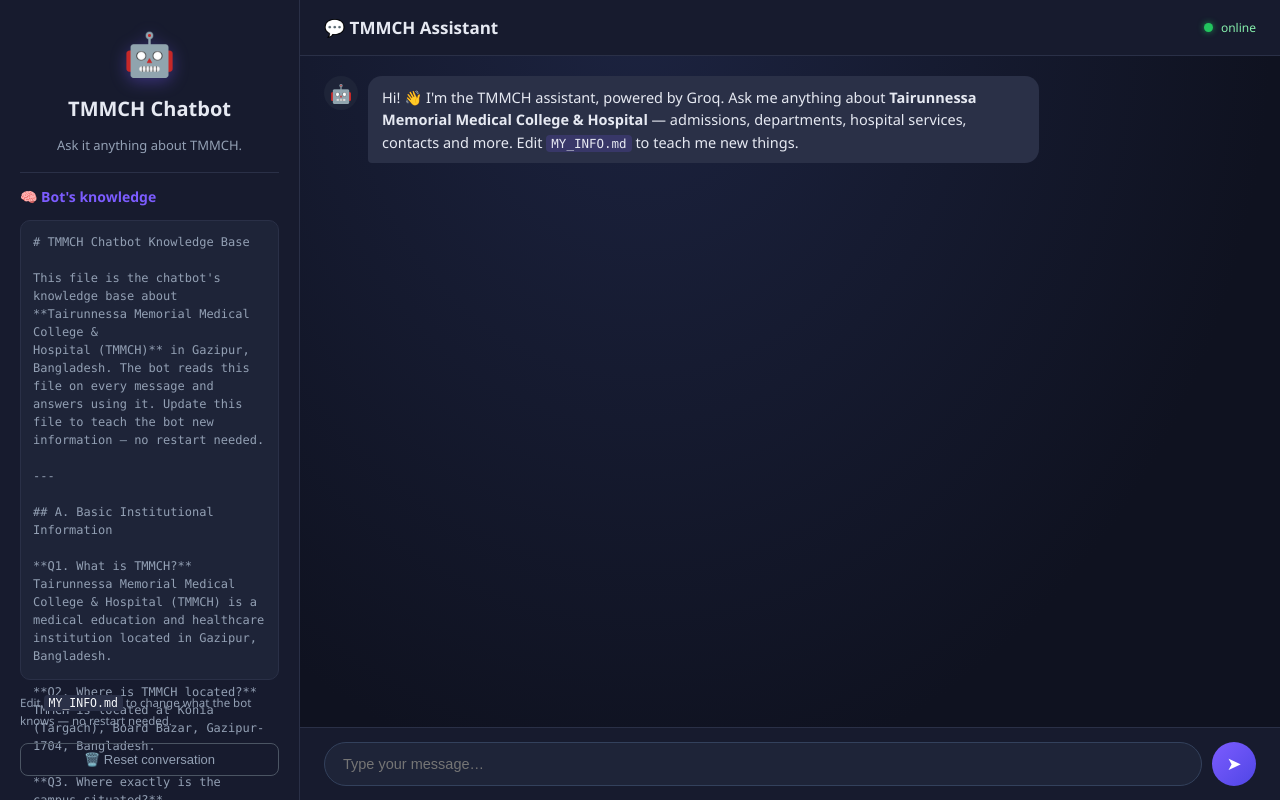
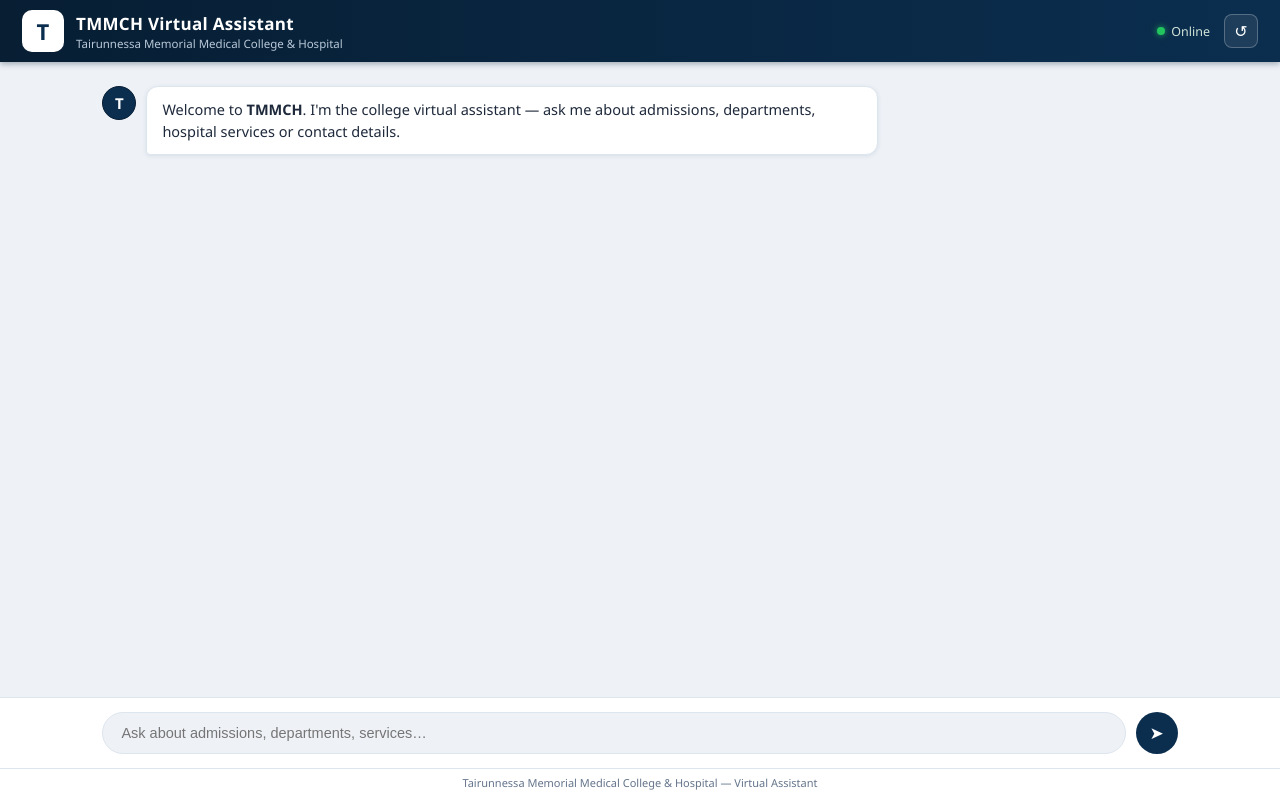
Before and after one commit to Shamima884/Chatbot-2, a Flask app: page / in a window 1280 px wide. Run offline with Flask 3, Linux system fonts and the light colour scheme.

Commit message:
Professional UI, hide internal tools, shorter answers

```diff
--- a/main.py
+++ b/main.py
@@ -18,9 +18,21 @@ app = Flask(__name__)
 INFO_FILE = "MY_INFO.md"
 
 SYSTEM_PROMPT_TEMPLATE = (
-    "You are a friendly assistant chatbot. Answer questions using the knowledge base "
-    "provided below. If the information does not contain an answer, say you are not "
-    "sure rather than guessing. Be concise, accurate, warm and helpful.\n\n"
+    "You are the official virtual assistant of Tairunnessa Memorial Medical College "
+    "& Hospital (TMMCH) in Gazipur, Bangladesh. Answer user questions using only the "
+    "knowledge base below.\n"
+    "Rules:\n"
+    "1. Keep answers SHORT: 1-3 sentences, or a brief list only when the question "
+    "clearly needs one. Never write long paragraphs.\n"
+    "2. Give only the final answer. Do not show reasoning, notes, explanations of "
+    "how you found the information, or any meta commentary.\n"
+    "3. Never mention or reveal the knowledge base, files, tools, systems, models, "
+    "or APIs used to answer. If asked what you are, say only: 'I am the TMMCH "
+    "virtual assistant.'\n"
+    "4. Be professional, polite and helpful.\n"
+    "5. If the answer is not in the knowledge base, say you don't have that "
+    "information and suggest contacting the college by phone or emailing "
+    "admin@tmmch.com.\n\n"
     "=== KNOWLEDGE BASE ===\n"
 )
 
@@ -45,7 +57,7 @@ HISTORY_LIMIT = 20
 
 @app.route("/")
 def index():
-    return render_template("index.html", knowledge=load_knowledge_base())
+    return render_template("index.html")
 
 
 @app.route("/api/chat", methods=["POST"])
@@ -78,8 +90,8 @@ def chat():
                 response = client.chat.completions.create(
                     model=model,
                     messages=messages,
-                    temperature=0.7,
-                    max_tokens=1024,
+                    temperature=0.4,
+                    max_tokens=500,
                 )
                 break
             except Exception:
--- a/static/script.js
+++ b/static/script.js
@@ -1,4 +1,4 @@
-/* Personal chatbot UI logic */
+/* TMMCH Virtual Assistant — UI logic */
 "use strict";
 
 const form = document.getElementById("chat-form");
@@ -42,7 +42,7 @@ function formatMessage(text) {
 function addMessage(role, content) {
   const message = document.createElement("div");
   message.className = `message ${role}`;
-  const avatar = role === "user" ? "🙂" : "🤖";
+  const avatar = role === "user" ? "👤" : "T";
   const body = role === "assistant" ? formatMessage(content) : escapeHtml(content);
   message.innerHTML = `
     <div class="avatar" aria-hidden="true">${avatar}</div>
@@ -104,7 +104,7 @@ async function resetConversation() {
   }
   addMessage(
     "assistant",
-    "Conversation reset. 👋 Ask me anything about **TMMCH** — or edit `MY_INFO.md` to teach me more!"
+    "New conversation started. How may I help you?"
   );
 }
 
@@ -121,7 +121,5 @@ resetBtn.addEventListener("click", resetConversation);
 
 addMessage(
   "assistant",
-  "Hi! 👋 I'm the TMMCH assistant, powered by Groq. Ask me anything about **Tairunnessa " +
-    "Memorial Medical College & Hospital** — admissions, departments, hospital services, " +
-    "contacts and more. Edit `MY_INFO.md` to teach me new things."
+  "Welcome to **TMMCH**. I'm the college virtual assistant — ask me about admissions, departments, hospital services or contact details."
 );
--- a/static/style.css
+++ b/static/style.css
@@ -1,13 +1,15 @@
-/* Personal chatbot UI */
+/* TMMCH Virtual Assistant — professional institutional theme */
 :root {
-  --bg: #0f1220;
-  --sidebar-bg: #171b2e;
-  --panel: #1e2438;
-  --bubble-user: #3b82f6;
-  --bubble-bot: #2a3047;
-  --text: #e6e9f2;
-  --muted: #93a0b4;
-  --accent: #7c5cff;
+  --navy: #0b2e4f;
+  --navy-dark: #071e33;
+  --teal: #0e7490;
+  --teal-dark: #155e75;
+  --bg: #eef2f7;
+  --card: #ffffff;
+  --border: #dde5ee;
+  --text: #1e293b;
+  --muted: #64748b;
+  --shadow: 0 1px 4px rgba(11, 46, 79, 0.1);
 }
 
 * { box-sizing: border-box; margin: 0; padding: 0; }
@@ -15,106 +17,71 @@
 html, body { height: 100%; }
 
 body {
-  font-family: "Segoe UI", system-ui, -apple-system, sans-serif;
-  background: radial-gradient(ellipse at top, #1c2340 0%, var(--bg) 70%);
+  font-family: "Segoe UI", system-ui, -apple-system, Roboto, sans-serif;
+  background: var(--bg);
   color: var(--text);
   overflow: hidden;
 }
 
-.app { display: flex; height: 100vh; }
+.app { display: flex; flex-direction: column; height: 100vh; }
 
-/* ---------- sidebar ---------- */
-.sidebar {
-  width: 300px;
-  background: var(--sidebar-bg);
-  border-right: 1px solid #2a3047;
-  padding: 24px 20px;
+/* ---------- top bar ---------- */
+.topbar {
+  background: linear-gradient(90deg, var(--navy-dark), var(--navy));
+  color: #fff;
   display: flex;
-  flex-direction: column;
-  gap: 14px;
-  overflow-y: auto;
+  align-items: center;
+  justify-content: space-between;
+  padding: 10px 22px;
+  box-shadow: 0 2px 6px rgba(7, 30, 51, 0.35);
+  z-index: 5;
 }
 
-.logo {
-  font-size: 42px;
-  text-align: center;
-  filter: drop-shadow(0 4px 8px rgba(124, 92, 255, 0.35));
+.brand { display: flex; align-items: center; gap: 12px; }
+
+.brand-badge {
+  width: 42px; height: 42px;
+  border-radius: 10px;
+  background: #fff;
+  color: var(--navy);
+  font-weight: 700;
+  font-size: 22px;
+  display: flex; align-items: center; justify-content: center;
+  letter-spacing: 0.5px;
 }
 
-.sidebar h2 { font-size: 20px; margin: 0; text-align: center; }
-.sidebar .tagline {
-  font-size: 13px;
-  color: var(--muted);
-  text-align: center;
-  margin-bottom: 4px;
+.brand-text h1 { font-size: 17px; font-weight: 600; letter-spacing: 0.3px; }
+.brand-text p { font-size: 11.5px; color: #b9c9d9; margin-top: 1px; }
+
+.topbar-right { display: flex; align-items: center; gap: 14px; }
+
+.status { display: flex; align-items: center; gap: 6px; font-size: 12.5px; color: #cfe3d8; }
+.status-dot {
+  width: 8px; height: 8px;
+  border-radius: 50%;
+  background: #22c55e;
+  box-shadow: 0 0 6px rgba(34, 197, 94, 0.8);
 }
 
-.sidebar hr { border: 0; border-top: 1px solid #2a3047; width: 100%; }
-
-.sidebar h3 { font-size: 14px; color: var(--accent); }
-
-.info-box {
-  background: var(--panel);
-  border: 1px solid #2a3047;
-  border-radius: 10px;
-  padding: 12px;
-  flex: 1;
-  min-height: 140px;
+.icon-btn {
+  width: 34px; height: 34px;
+  border: 1px solid rgba(255, 255, 255, 0.25);
+  background: rgba(255, 255, 255, 0.08);
+  color: #fff;
+  border-radius: 8px;
+  font-size: 16px;
+  cursor: pointer;
+  transition: background 0.15s;
 }
-
-.info-box pre {
-  font-family: "Consolas", "Courier New", monospace;
-  font-size: 12px;
-  white-space: pre-wrap;
-  word-wrap: break-word;
-  line-height: 1.5;
-  color: var(--muted);
-}
-
-.hint { font-size: 12.5px; color: var(--muted); line-height: 1.5; }
-.hint.small { font-size: 11.5px; }
-.hint code { font-size: 11.5px; color: #f8fafc; background: #2a3047; border-radius: 4px; padding: 1px 5px; }
-
-.reset-btn {
-  background: transparent;
-  border: 1px solid #4b5563;
-  color: var(--muted);
-  border-radius: 8px;
-  padding: 8px 12px;
-  font-size: 13px;
-  cursor: pointer;
-  transition: all 0.15s;
-}
-.reset-btn:hover { background: #3a1626; border-color: #ef4444; color: #f87171; }
+.icon-btn:hover { background: rgba(255, 255, 255, 0.22); }
 
 /* ---------- chat area ---------- */
-.chat {
-  flex: 1;
-  display: flex;
-  flex-direction: column;
-}
-
-.chat-header {
-  display: flex;
-  align-items: center;
-  gap: 8px;
-  padding: 16px 24px;
-  background: var(--sidebar-bg);
-  border-bottom: 1px solid #2a3047;
-}
-.chat-header h1 { font-size: 17px; flex: 1; }
-.status-dot {
-  width: 9px; height: 9px;
-  border-radius: 50%;
-  background: #22c55e;
-  box-shadow: 0 0 6px rgba(34, 197, 94, 0.7);
-}
-.status-text { font-size: 12px; color: #86efac; }
+.chat { flex: 1; display: flex; flex-direction: column; min-height: 0; }
 
 .messages {
   flex: 1;
   overflow-y: auto;
-  padding: 20px 24px;
+  padding: 24px 8%;
   scroll-behavior: smooth;
 }
 
@@ -122,42 +89,54 @@ body {
   display: flex;
   align-items: flex-start;
   gap: 10px;
-  margin-bottom: 14px;
-  animation: pop 0.2s ease-out;
+  margin-bottom: 16px;
+  animation: pop 0.18s ease-out;
 }
 
 .message .avatar {
   width: 34px; height: 34px;
   flex: 0 0 auto;
   display: flex; align-items: center; justify-content: center;
-  font-size: 18px;
-  background: var(--panel);
+  font-size: 15px;
+  font-weight: 700;
   border-radius: 50%;
 }
 
+.message.assistant .avatar {
+  background: var(--navy);
+  color: #fff;
+  border: 1px solid var(--navy-dark);
+}
+.message.user .avatar {
+  background: #e2e8f0;
+  color: var(--navy);
+}
+
 .message .bubble {
-  max-width: 72%;
-  padding: 10px 14px;
-  border-radius: 14px;
+  max-width: 68%;
+  padding: 11px 15px;
+  border-radius: 12px;
   font-size: 14.5px;
   line-height: 1.55;
   word-wrap: break-word;
+  box-shadow: var(--shadow);
 }
 
 .message.user { flex-direction: row-reverse; }
 .message.user .bubble {
-  background: linear-gradient(135deg, var(--bubble-user), #2563eb);
+  background: linear-gradient(135deg, var(--teal), var(--teal-dark));
   color: #fff;
   border-bottom-right-radius: 4px;
 }
 .message.assistant .bubble {
-  background: var(--bubble-bot);
+  background: var(--card);
+  border: 1px solid var(--border);
   border-bottom-left-radius: 4px;
 }
 
 .bubble pre.code-block {
-  background: #0b0e1a;
-  border: 1px solid #2a3047;
+  background: var(--navy);
+  color: #e6eef7;
   border-radius: 8px;
   padding: 8px 10px;
   font-family: "Consolas", "Courier New", monospace;
@@ -168,7 +147,7 @@ body {
 .bubble code {
   font-family: "Consolas", "Courier New", monospace;
   font-size: 12.5px;
-  background: rgba(124, 92, 255, 0.18);
+  background: rgba(14, 116, 144, 0.12);
   border-radius: 4px;
   padding: 1px 5px;
 }
@@ -179,61 +158,81 @@ body {
   display: flex;
   align-items: flex-start;
   gap: 10px;
-  margin-bottom: 14px;
-  animation: pop 0.2s ease-out;
+  margin-bottom: 16px;
+  animation: pop 0.18s ease-out;
+}
+.typing .avatar {
+  width: 34px; height: 34px;
+  display: flex; align-items: center; justify-content: center;
+  font-size: 15px; font-weight: 700;
+  background: var(--navy); color: #fff;
+  border-radius: 50%;
+  border: 1px solid var(--navy-dark);
 }
 .typing .bubble {
-  max-width: 72%;
-  padding: 10px 14px;
-  border-radius: 14px;
-  background: var(--bubble-bot);
+  background: var(--card);
+  border: 1px solid var(--border);
   border-bottom-left-radius: 4px;
-  display: flex;
-  gap: 5px;
+  padding: 13px 15px;
+  display: flex; gap: 5px;
+  box-shadow: var(--shadow);
 }
 .typing .bubble i {
   width: 7px; height: 7px;
   border-radius: 50%;
-  background: var(--muted);
+  background: #9db4c8;
   animation: blink 1s infinite;
 }
 .typing .bubble i:nth-child(2) { animation-delay: 0.2s; }
 .typing .bubble i:nth-child(3) { animation-delay: 0.4s; }
 
-/* ---------- input ---------- */
+/* ---------- input area ---------- */
 .chat-form {
   display: flex;
   gap: 10px;
-  padding: 14px 24px;
-  background: var(--sidebar-bg);
-  border-top: 1px solid #2a3047;
+  padding: 14px 8%;
+  background: var(--card);
+  border-top: 1px solid var(--border);
 }
 
 .chat-form input {
   flex: 1;
-  background: var(--panel);
-  border: 1px solid #33415c;
+  background: var(--bg);
+  border: 1px solid var(--border);
   border-radius: 24px;
-  padding: 12px 18px;
+  padding: 11px 18px;
   font-size: 14.5px;
   color: var(--text);
   outline: none;
+  transition: border-color 0.15s, box-shadow 0.15s;
 }
-.chat-form input:focus { border-color: var(--accent); box-shadow: 0 0 0 2px rgba(124, 92, 255, 0.25); }
+.chat-form input:focus {
+  border-color: var(--teal);
+  box-shadow: 0 0 0 3px rgba(14, 116, 144, 0.15);
+}
 .chat-form input:disabled { opacity: 0.55; }
 
 .chat-form button {
-  width: 44px; height: 44px;
+  width: 42px; height: 42px;
   border: 0;
   border-radius: 50%;
-  background: linear-gradient(135deg, var(--accent), #4f46e5);
+  background: var(--navy);
   color: #fff;
-  font-size: 18px;
+  font-size: 17px;
   cursor: pointer;
-  transition: transform 0.12s;
+  transition: transform 0.12s, background 0.15s;
 }
-.chat-form button:hover { transform: scale(1.06); }
+.chat-form button:hover { background: var(--teal-dark); transform: scale(1.05); }
 .chat-form button:disabled { opacity: 0.55; cursor: default; transform: none; }
+
+.chat-footer {
+  text-align: center;
+  font-size: 11px;
+  color: var(--muted);
+  padding: 6px 0 10px;
+  background: var(--card);
+  border-top: 1px solid var(--border);
+}
 
 /* ---------- animations ---------- */
 @keyframes pop {
@@ -245,3 +244,11 @@ body {
   0%, 100% { opacity: 0.25; }
   50%      { opacity: 1; }
 }
+
+/* ---------- mobile ---------- */
+@media (max-width: 640px) {
+  .messages, .chat-form { padding-left: 14px; padding-right: 14px; }
+  .message .bubble { max-width: 82%; }
+  .brand-text p { display: none; }
+  .brand-text h1 { font-size: 15px; }
+}
--- a/templates/index.html
+++ b/templates/index.html
@@ -3,44 +3,30 @@
 <head>
   <meta charset="UTF-8">
   <meta name="viewport" content="width=device-width, initial-scale=1.0">
-  <title>TMMCH Chatbot</title>
+  <title>TMMCH Virtual Assistant</title>
   <link rel="stylesheet" href="{{ url_for('static', filename='style.css') }}">
 </head>
 <body>
   <div class="app">
-    <!-- Sidebar: what the bot knows -->
-    <aside class="sidebar">
-      <div class="logo">🤖</div>
-      <h2>TMMCH Chatbot</h2>
-      <p class="tagline">Ask it anything about TMMCH.</p>
+    <header class="topbar">
+      <div class="brand">
+        <div class="brand-badge">T</div>
+        <div class="brand-text">
+          <h1>TMMCH Virtual Assistant</h1>
+          <p>Tairunnessa Memorial Medical College &amp; Hospital</p>
+        </div>
+      </div>
+      <div class="topbar-right">
+        <span class="status"><span class="status-dot"></span>Online</span>
+        <button id="reset-btn" class="icon-btn" type="button" title="Start a new conversation">&#8634;</button>
+      </div>
+    </header>
 
-      <hr>
-
-      <h3>🧠 Bot's knowledge</h3>
-      <div class="info-box">
-        {% if knowledge %}
-          <pre>{{ knowledge }}</pre>
-        {% else %}
-          <p class="hint">No info yet.<br>Edit <code>MY_INFO.md</code> in the project folder.</p>
-        {% endif %}
-      </div>
-      <p class="hint small">Edit <code>MY_INFO.md</code> to change what the bot knows — no restart needed.</p>
-
-      <button id="reset-btn" class="reset-btn" type="button">🗑️ Reset conversation</button>
-    </aside>
-
-    <!-- Chat area -->
     <main class="chat">
-      <header class="chat-header">
-        <h1>💬 TMMCH Assistant</h1>
-        <span class="status-dot" aria-hidden="true"></span>
-        <span class="status-text">online</span>
-      </header>
-
       <div id="messages" class="messages"></div>
 
-      <div id="typing" class="typing" aria-label="Bot is typing">
-        <div class="avatar" aria-hidden="true">🤖</div>
+      <div id="typing" class="typing" aria-label="Assistant is typing">
+        <div class="avatar" aria-hidden="true">T</div>
         <div class="bubble"><i></i><i></i><i></i></div>
       </div>
 
@@ -48,12 +34,14 @@
         <input
           id="chat-input"
           type="text"
-          placeholder="Type your message…"
-          maxlength="2000"
+          placeholder="Ask about admissions, departments, services…"
+          maxlength="1000"
           required
         >
-        <button id="send-btn" type="submit" aria-label="Send message">➤</button>
+        <button id="send-btn" type="submit" aria-label="Send message">&#10148;</button>
       </form>
+
+      <footer class="chat-footer">Tairunnessa Memorial Medical College &amp; Hospital &mdash; Virtual Assistant</footer>
     </main>
   </div>
 
```
